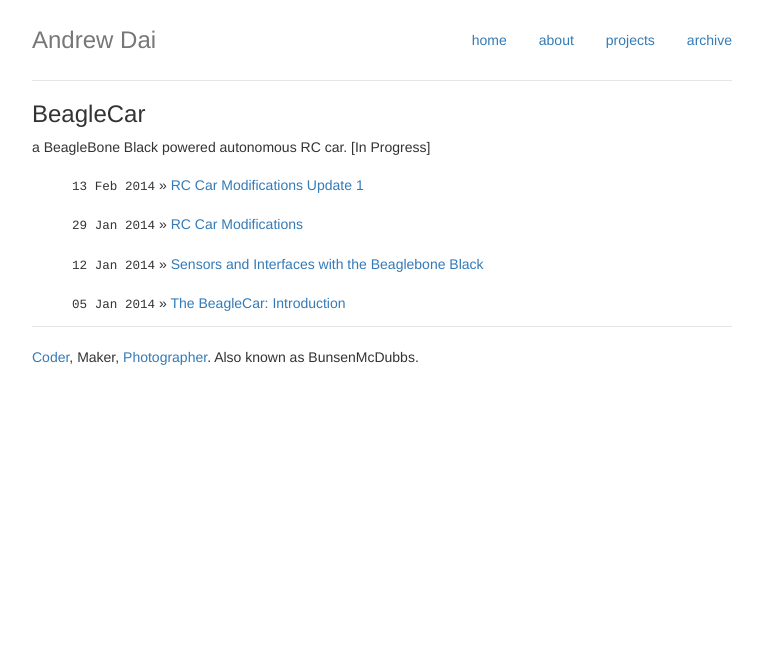
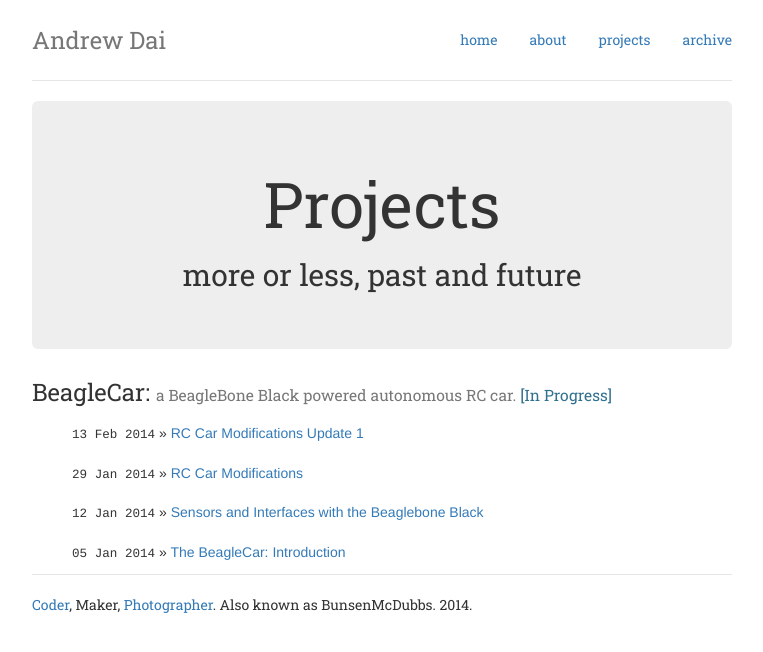
Before and after one commit to bunsenmcdubbs/bunsenmcdubbs.github.io, a Jekyll site: the page built from projects/index.html, in a window 1280 px wide. Shown: the top 652 px of the page, without its empty margins (258-1021 px from the left). Built offline with Jekyll 4.4.1, drawn with Linux system fonts in a browser that asks for light colours; nearby versions of some CDN libraries; Markdown is read by kramdown in place of the engine named in the settings.

Commit message:
content and starting to work with fonts

```diff
--- a/_layouts/default.html
+++ b/_layouts/default.html
@@ -69,7 +69,7 @@
 
 			<footer>
 				<p>
-					<a href="https://github.com/bunsenmcdubbs">Coder</a>, Maker, <a href="http://aa2photo.smugmug.com">Photographer</a>. Also known as BunsenMcDubbs.
+					<a href="https://github.com/bunsenmcdubbs">Coder</a>, Maker, <a href="http://aa2photo.smugmug.com">Photographer</a>. Also known as BunsenMcDubbs. 2014.
 				</p>
 			</footer>
 		</div>
--- a/archive/index.html
+++ b/archive/index.html
@@ -4,7 +4,7 @@
 ---
 
 <div id="home">
-	<h1>Listings <small>one bit at a time</small></h1>
+	<div class="jumbotron"><h1>Index</h1><h2>the long list</h2></div>
 	<ul class="posts list-unstyled">
 		{% for post in site.posts %}
 		<li>
--- a/css/main.css
+++ b/css/main.css
@@ -1,3 +1,11 @@
+body {
+	/*font-family: Raleway;*/
+}
+
+p {
+	/*font-family: "Helvetica Neue";*/
+}
+
 /* Customize container - narrower */
 @media (min-width: 768px) {
 	.container {
@@ -8,6 +16,13 @@
 /* Custom Jumbotron */
 .jumbotron {
 	text-align: center;
+}
+
+.jumbotron,
+header,
+footer,
+h1, h2, h3{
+	font-family: 'Roboto Slab', "Helvetica Neue", Helvetica, Arial;
 }
 
 /* Custom header */
--- a/index.html
+++ b/index.html
@@ -13,7 +13,7 @@
 </div> -->
 
 <div id="home">
-	<h1>Adventures <small>one bit at a time</small></h1>
+	<div class="jumbotron"><h1>Adventures</h1><h2>one bit at a time into the future</h2></div>
 	<ul class="posts list-unstyled">
 		{% for post in site.posts %}
 		<li>
--- /dev/null
+++ b/projects/index.html
@@ -0,0 +1,17 @@
+---
+layout: default
+title: "My Projects"
+---
+
+<div class="jumbotron">
+	<h1>Projects</h1><h2>more or less, past and future</h2>
+</div>
+
+<h3>BeagleCar: <small>a BeagleBone Black powered autonomous RC car. <span class="text-info">[In Progress]</span></small></h3>
+<ul class="posts">
+	{% for post in site.categories.beaglecar %}
+	<li>
+		<span class="meta">{{ post.date | date_to_string }}</span> &raquo; <a href="{{ post.url }}">{{ post.title }}</a>
+	</li>
+	{% endfor %}
+</ul>
--- a/projects/index.md
+++ /dev/null
@@ -1,7 +0,0 @@
----
-layout: default
-title: "My Projects"
----
-
-<h3>BeagleCar</h3> a BeagleBone Black powered autonomous RC car. [In Progress]
-<ul class="posts">{% for post in site.categories.beaglecar %}<li><span class="meta">{{ post.date | date_to_string }}</span> &raquo; <a href="{{ post.url }}">{{ post.title }}</a></li>{% endfor %}</ul>
```
Also changed, not shown: about/index.html (+2 -5 lines).
